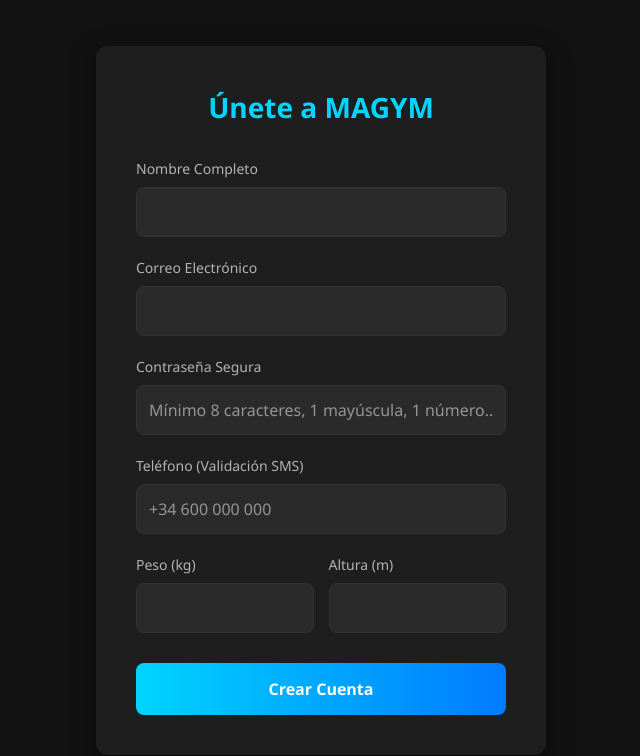
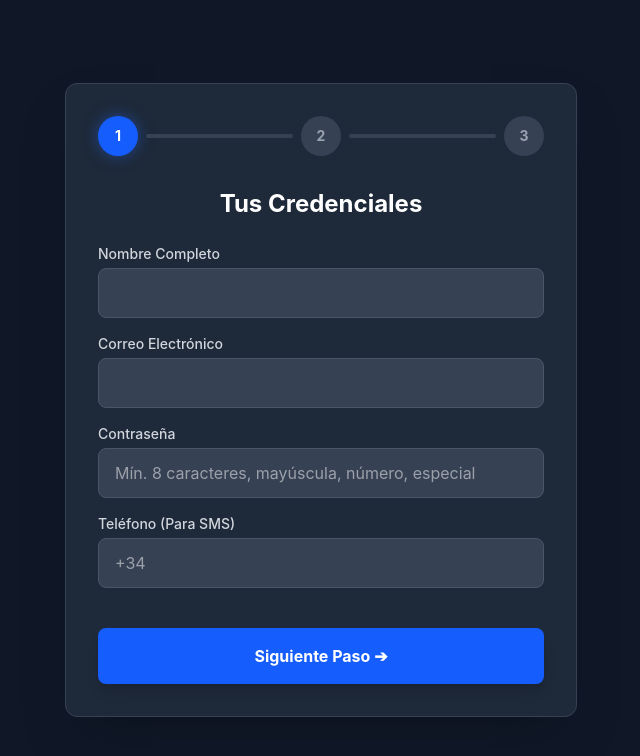
Before and after one commit to xamayure643/Magym, a React app in the folder frontend/: page /registro in a window 1280 px wide. Shown: the top 756 px of the page, without its empty margins (319-959 px from the left). Built offline with nearby package versions, Linux system fonts and the light colour scheme; the HTML template or start-up script is replaced by a standard one.

Commit message:
UPD: Registro en front

```diff
--- a/frontend/package.json
+++ b/frontend/package.json
@@ -12,6 +12,7 @@
   "dependencies": {
     "@tailwindcss/postcss": "^4.2.2",
     "autoprefixer": "^10.5.0",
+    "axios": "^1.15.2",
     "postcss": "^8.5.10",
     "react": "^19.2.4",
     "react-dom": "^19.2.4",
--- a/frontend/src/components/registro.css
+++ /dev/null
@@ -1,102 +0,0 @@
-/* src/components/Registro.css */
-.magym-container {
-  min-height: 100vh;
-  display: flex;
-  align-items: center;
-  justify-content: center;
-  background-color: #121212;
-  font-family: 'Segoe UI', Tahoma, Geneva, Verdana, sans-serif;
-  color: #ffffff;
-  padding: 20px;
-}
-
-.magym-card {
-  background-color: #1e1e1e;
-  padding: 40px;
-  border-radius: 12px;
-  box-shadow: 0 8px 24px rgba(0, 0, 0, 0.5);
-  width: 100%;
-  max-width: 450px;
-}
-
-.magym-title {
-  text-align: center;
-  margin-bottom: 30px;
-  font-size: 28px;
-  font-weight: bold;
-  color: #00d4ff; /* Azul neón fitness */
-}
-
-.form-group {
-  margin-bottom: 20px;
-}
-
-.form-group label {
-  display: block;
-  margin-bottom: 8px;
-  font-size: 14px;
-  color: #b3b3b3;
-}
-
-.magym-input {
-  width: 100%;
-  padding: 12px;
-  border-radius: 8px;
-  border: 1px solid #333;
-  background-color: #2a2a2a;
-  color: #fff;
-  font-size: 16px;
-  transition: border-color 0.3s;
-  box-sizing: border-box;
-}
-
-.magym-input:focus {
-  outline: none;
-  border-color: #00d4ff;
-}
-
-.biometria-grid {
-  display: grid;
-  grid-template-columns: 1fr 1fr;
-  gap: 15px;
-}
-
-.magym-button {
-  width: 100%;
-  padding: 14px;
-  border-radius: 8px;
-  border: none;
-  background: linear-gradient(90deg, #00d4ff 0%, #007bff 100%);
-  color: white;
-  font-size: 16px;
-  font-weight: bold;
-  cursor: pointer;
-  transition: transform 0.2s, opacity 0.2s;
-  margin-top: 10px;
-}
-
-.magym-button:hover:not(:disabled) {
-  transform: translateY(-2px);
-  opacity: 0.9;
-}
-
-.magym-button:disabled {
-  background: #555;
-  cursor: not-allowed;
-}
-
-.error-text {
-  color: #ff4d4d;
-  font-size: 12px;
-  margin-top: 5px;
-  display: block;
-}
-
-.verificacion-container {
-  text-align: center;
-}
-
-.verificacion-icono {
-  font-size: 48px;
-  margin-bottom: 20px;
-}
--- a/frontend/src/components/registro.jsx
+++ b/frontend/src/components/registro.jsx
@@ -1,15 +1,16 @@
 import { useState } from 'react';
 import { registrarUsuario, verificarCodigoSms } from '../services/api';
-import './Registro.css';
 
 const Registro = () => {
     const [paso, setPaso] = useState(1);
 
+    // Todos los campos sincronizados con el Backend
     const [formData, setFormData] = useState({
-        nombre: '', correo: '', contrasena: '', telefono: '', peso: '', altura: ''
+        nombre: '', correo: '', contrasena: '', telefono: '',
+        peso: '', altura: '', genero: '', frecuencia_entrenamiento: '', objetivo: ''
     });
+
     const [codigoSms, setCodigoSms] = useState('');
-
     const [loading, setLoading] = useState(false);
     const [errores, setErrores] = useState({});
     const [errorVerificacion, setErrorVerificacion] = useState('');
@@ -20,7 +21,12 @@
         if (errores[name]) setErrores({ ...errores, [name]: null });
     };
 
-    // --- FASE 1: REGISTRO ---
+    const handleSiguientePaso = (e) => {
+        e.preventDefault();
+        setPaso(2);
+    };
+
+    // --- SUBMIT FINAL A LA API ---
     const handleSubmitRegistro = async (e) => {
         e.preventDefault();
         setLoading(true);
@@ -28,15 +34,18 @@
 
         try {
             await registrarUsuario(formData);
-            setPaso(2); // Pasamos a la pantalla de validación
+            setPaso(3); // Vamos al SMS
         } catch (errorBackend) {
             setErrores(errorBackend);
+            if (errorBackend.nombre || errorBackend.correo || errorBackend.contrasena || errorBackend.telefono) {
+                setPaso(1); // Volver al inicio si fallan las credenciales
+            }
         } finally {
             setLoading(false);
         }
     };
 
-    // --- FASE 2: VERIFICACIÓN REAL ---
+    // --- VERIFICACIÓN SMS ---
     const handleVerificacion = async (e) => {
         e.preventDefault();
         setLoading(true);
@@ -46,9 +55,12 @@
             const respuesta = await verificarCodigoSms(formData.correo, codigoSms);
             alert("¡Identidad verificada! " + respuesta.mensaje);
 
-            // LIMPIEZA TOTAL: Reseteamos el formulario al estado inicial
+            // Reiniciar para volver a login/inicio (simulado)
             setPaso(1);
-            setFormData({ nombre: '', correo: '', contrasena: '', telefono: '', peso: '', altura: '' });
+            setFormData({
+                nombre: '', correo: '', contrasena: '', telefono: '',
+                peso: '', altura: '', genero: '', frecuencia_entrenamiento: '', objetivo: ''
+            });
             setCodigoSms('');
 
         } catch (errorBackend) {
@@ -58,72 +70,146 @@
         }
     };
 
+    // Función auxiliar simple para evitar el error de renderizado de ESLint
+    const renderError = (name) => {
+        return errores[name] ? (
+            <span className="text-red-500 text-xs font-semibold mt-1">
+                {errores[name][0] || errores[name]}
+            </span>
+        ) : null;
+    };
+
     return (
-        <div className="magym-container">
-            <div className="magym-card">
+        <div className="min-h-screen bg-gray-900 flex items-center justify-center p-4">
+            <div className="bg-gray-800 rounded-xl shadow-2xl w-full max-w-lg p-8 border border-gray-700">
 
-                {paso === 1 && (
-                    <>
-                        <h2 className="magym-title">Únete a MAGYM</h2>
-                        <form onSubmit={handleSubmitRegistro}>
-                            <div className="form-group">
-                                <label>Nombre Completo</label>
-                                <input type="text" name="nombre" className="magym-input" value={formData.nombre} onChange={handleChange} required />
-                                {errores.nombre && <span className="error-text">{errores.nombre[0]}</span>}
+                {/* Indicador de pasos (Wizard) */}
+                <div className="flex justify-between items-center mb-8">
+                    {[1, 2, 3].map((step) => (
+                        <div key={step} className={`flex items-center ${step < 3 ? 'w-full' : ''}`}>
+                            <div className={`w-10 h-10 rounded-full flex items-center justify-center font-bold text-sm ${paso >= step ? 'bg-blue-600 text-white shadow-[0_0_15px_rgba(37,99,235,0.5)]' : 'bg-gray-700 text-gray-400'}`}>
+                                {step}
+                            </div>
+                            {step < 3 && (
+                                <div className={`h-1 flex-1 mx-2 rounded-full ${paso > step ? 'bg-blue-600' : 'bg-gray-700'}`}></div>
+                            )}
+                        </div>
+                    ))}
                 </div>
 
-                            <div className="form-group">
-                                <label>Correo Electrónico</label>
-                                <input type="email" name="correo" className="magym-input" value={formData.correo} onChange={handleChange} required />
-                                {errores.correo && <span className="error-text">{errores.correo[0]}</span>}
+                {/* PASO 1: CREDENCIALES */}
+                {paso === 1 && (
+                    <form onSubmit={handleSiguientePaso} className="space-y-4">
+                        <h2 className="text-2xl font-bold text-white text-center mb-6">Tus Credenciales</h2>
+
+                        <div>
+                            <label className="block text-gray-300 text-sm font-medium mb-1">Nombre Completo</label>
+                            <input type="text" name="nombre" value={formData.nombre} onChange={handleChange} required
+                                className="w-full px-4 py-3 rounded-lg bg-gray-700 border border-gray-600 text-white focus:ring-2 focus:ring-blue-500 focus:border-transparent outline-none transition" />
+                            {renderError('nombre')}
+                        </div>
+                        <div>
+                            <label className="block text-gray-300 text-sm font-medium mb-1">Correo Electrónico</label>
+                            <input type="email" name="correo" value={formData.correo} onChange={handleChange} required
+                                className="w-full px-4 py-3 rounded-lg bg-gray-700 border border-gray-600 text-white focus:ring-2 focus:ring-blue-500 transition outline-none" />
+                            {renderError('correo')}
+                        </div>
+                        <div>
+                            <label className="block text-gray-300 text-sm font-medium mb-1">Contraseña</label>
+                            <input type="password" name="contrasena" value={formData.contrasena} onChange={handleChange} required placeholder="Mín. 8 caracteres, mayúscula, número, especial"
+                                className="w-full px-4 py-3 rounded-lg bg-gray-700 border border-gray-600 text-white focus:ring-2 focus:ring-blue-500 transition outline-none" />
+                            {renderError('contrasena')}
+                        </div>
+                        <div>
+                            <label className="block text-gray-300 text-sm font-medium mb-1">Teléfono (Para SMS)</label>
+                            <input type="tel" name="telefono" value={formData.telefono} onChange={handleChange} required placeholder="+34"
+                                className="w-full px-4 py-3 rounded-lg bg-gray-700 border border-gray-600 text-white focus:ring-2 focus:ring-blue-500 transition outline-none" />
+                            {renderError('telefono')}
                         </div>
 
-                            <div className="form-group">
-                                <label>Contraseña Segura</label>
-                                <input type="password" name="contrasena" className="magym-input" value={formData.contrasena} onChange={handleChange} required placeholder="Mínimo 8 caracteres, 1 mayúscula, 1 número..." />
-                                {errores.contrasena && <span className="error-text">{errores.contrasena[0]}</span>}
+                        <button type="submit" className="w-full py-4 bg-blue-600 hover:bg-blue-700 text-white font-bold rounded-lg transition shadow-lg mt-6">
+                            Siguiente Paso ➔
+                        </button>
+                    </form>
+                )}
+
+                {/* PASO 2: BIOMETRÍA Y OBJETIVOS */}
+                {paso === 2 && (
+                    <form onSubmit={handleSubmitRegistro} className="space-y-4">
+                        <h2 className="text-2xl font-bold text-white text-center mb-6">Tu Físico y Objetivos</h2>
+
+                        <div className="grid grid-cols-2 gap-4">
+                            <div>
+                                <label className="block text-gray-300 text-sm font-medium mb-1">Peso (kg)</label>
+                                <input type="number" step="0.1" name="peso" value={formData.peso} onChange={handleChange} required
+                                    className="w-full px-4 py-3 rounded-lg bg-gray-700 border border-gray-600 text-white focus:ring-2 focus:ring-blue-500 outline-none" />
+                                {renderError('peso')}
                             </div>
-
-                            <div className="form-group">
-                                <label>Teléfono (Validación SMS)</label>
-                                <input type="tel" name="telefono" className="magym-input" value={formData.telefono} onChange={handleChange} required placeholder="+34 600 000 000" />
-                                {errores.telefono && <span className="error-text">{errores.telefono[0]}</span>}
-                            </div>
-
-                            <div className="biometria-grid">
-                                <div className="form-group">
-                                    <label>Peso (kg)</label>
-                                    <input type="number" step="0.1" name="peso" className="magym-input" value={formData.peso} onChange={handleChange} required />
-                                </div>
-                                <div className="form-group">
-                                    <label>Altura (m)</label>
-                                    <input type="number" step="0.01" name="altura" className="magym-input" value={formData.altura} onChange={handleChange} required />
+                            <div>
+                                <label className="block text-gray-300 text-sm font-medium mb-1">Altura (m)</label>
+                                <input type="number" step="0.01" name="altura" value={formData.altura} onChange={handleChange} required
+                                    className="w-full px-4 py-3 rounded-lg bg-gray-700 border border-gray-600 text-white focus:ring-2 focus:ring-blue-500 outline-none" />
+                                {renderError('altura')}
                             </div>
                         </div>
 
-                            {errores.error && <div className="error-text" style={{textAlign: 'center'}}>{errores.error}</div>}
+                        <div className="grid grid-cols-2 gap-4">
+                            <div>
+                                <label className="block text-gray-300 text-sm font-medium mb-1">Género</label>
+                                <select name="genero" value={formData.genero} onChange={handleChange} required className="w-full px-4 py-3 rounded-lg bg-gray-700 border border-gray-600 text-white focus:ring-2 focus:ring-blue-500 outline-none">
+                                    <option value="">Selecciona...</option>
+                                    <option value="Masculino">Masculino</option>
+                                    <option value="Femenino">Femenino</option>
+                                    <option value="Otro">Otro</option>
+                                </select>
+                                {renderError('genero')}
+                            </div>
+                            <div>
+                                <label className="block text-gray-300 text-sm font-medium mb-1">Días de entreno</label>
+                                <input type="number" name="frecuencia_entrenamiento" min="1" max="7" value={formData.frecuencia_entrenamiento} onChange={handleChange} required placeholder="1 a 7"
+                                    className="w-full px-4 py-3 rounded-lg bg-gray-700 border border-gray-600 text-white focus:ring-2 focus:ring-blue-500 outline-none" />
+                                {renderError('frecuencia_entrenamiento')}
+                            </div>
+                        </div>
 
-                            <button type="submit" className="magym-button" disabled={loading}>
-                                {loading ? 'Cifrando datos...' : 'Crear Cuenta'}
+                        <div>
+                            <label className="block text-gray-300 text-sm font-medium mb-1">Objetivo principal</label>
+                            <select name="objetivo" value={formData.objetivo} onChange={handleChange} required className="w-full px-4 py-3 rounded-lg bg-gray-700 border border-gray-600 text-white focus:ring-2 focus:ring-blue-500 outline-none">
+                                <option value="">Selecciona...</option>
+                                <option value="Ganar músculo">Ganar músculo</option>
+                                <option value="Perder grasa">Perder grasa</option>
+                                <option value="Mantenimiento">Mantenimiento</option>
+                            </select>
+                            {renderError('objetivo')}
+                        </div>
+
+                        {errores.general && <div className="text-red-500 text-sm text-center">{errores.general}</div>}
+
+                        <div className="flex gap-4 mt-6">
+                            <button type="button" onClick={() => setPaso(1)} className="w-1/3 py-4 bg-gray-700 hover:bg-gray-600 text-white font-bold rounded-lg transition">
+                                Atrás
                             </button>
+                            <button type="submit" disabled={loading} className="w-2/3 py-4 bg-blue-600 hover:bg-blue-700 text-white font-bold rounded-lg transition shadow-lg flex justify-center">
+                                {loading ? 'Enviando...' : 'Crear Cuenta ➔'}
+                            </button>
+                        </div>
                     </form>
-                    </>
                 )}
 
-                {paso === 2 && (
-                    <div className="verificacion-container">
-                        <div className="verificacion-icono">📱</div>
-                        <h2 className="magym-title">Verificación de Identidad</h2>
-                        <p style={{ color: '#b3b3b3', marginBottom: '25px', fontSize: '14px' }}>
-                            Hemos enviado un código SMS al número terminado en <strong>{formData.telefono.slice(-4)}</strong>.
+                {/* PASO 3: VERIFICACIÓN SMS */}
+                {paso === 3 && (
+                    <div className="text-center space-y-6">
+                        <div className="text-6xl mb-4">📱</div>
+                        <h2 className="text-2xl font-bold text-white">Verificación por SMS</h2>
+                        <p className="text-gray-400 text-sm">
+                            Hemos enviado un código SMS de 6 dígitos de seguridad al número terminado en <strong className="text-white">{formData.telefono.slice(-4)}</strong>.
                         </p>
 
-                        <form onSubmit={handleVerificacion}>
-                            <div className="form-group">
+                        <form onSubmit={handleVerificacion} className="space-y-6">
+                            <div>
                                 <input
                                     type="text"
-                                    className="magym-input"
-                                    style={{ textAlign: 'center', fontSize: '24px', letterSpacing: '8px' }}
+                                    className="w-full px-4 py-4 rounded-lg bg-gray-800 border-2 border-blue-500 text-white text-center text-3xl tracking-[0.5em] font-mono focus:ring-2 focus:ring-blue-400 outline-none"
                                     maxLength="6"
                                     placeholder="000000"
                                     value={codigoSms}
@@ -132,10 +218,11 @@
                                 />
                             </div>
 
-                            {errorVerificacion && <div className="error-text" style={{marginBottom: '15px'}}>{errorVerificacion}</div>}
+                            {errorVerificacion && <div className="text-red-500 text-sm">{errorVerificacion}</div>}
 
-                            <button type="submit" className="magym-button" disabled={loading || codigoSms.length < 6}>
-                                {loading ? 'Verificando...' : 'Confirmar Identidad'}
+                            <button type="submit" disabled={loading || codigoSms.length < 6}
+                                className="w-full py-4 bg-green-600 hover:bg-green-500 text-white font-bold rounded-lg transition shadow-[0_0_20px_rgba(22,163,74,0.4)] disabled:opacity-50">
+                                {loading ? 'Verificando...' : 'Verificar y Entrar ✔'}
                             </button>
                         </form>
                     </div>
```
Also changed, not shown: frontend/src/services/api.js (+15 -23 lines), 1 other file (tests, documents, lock files or other folders). Lines whose indentation alone changed are shown as unchanged.
